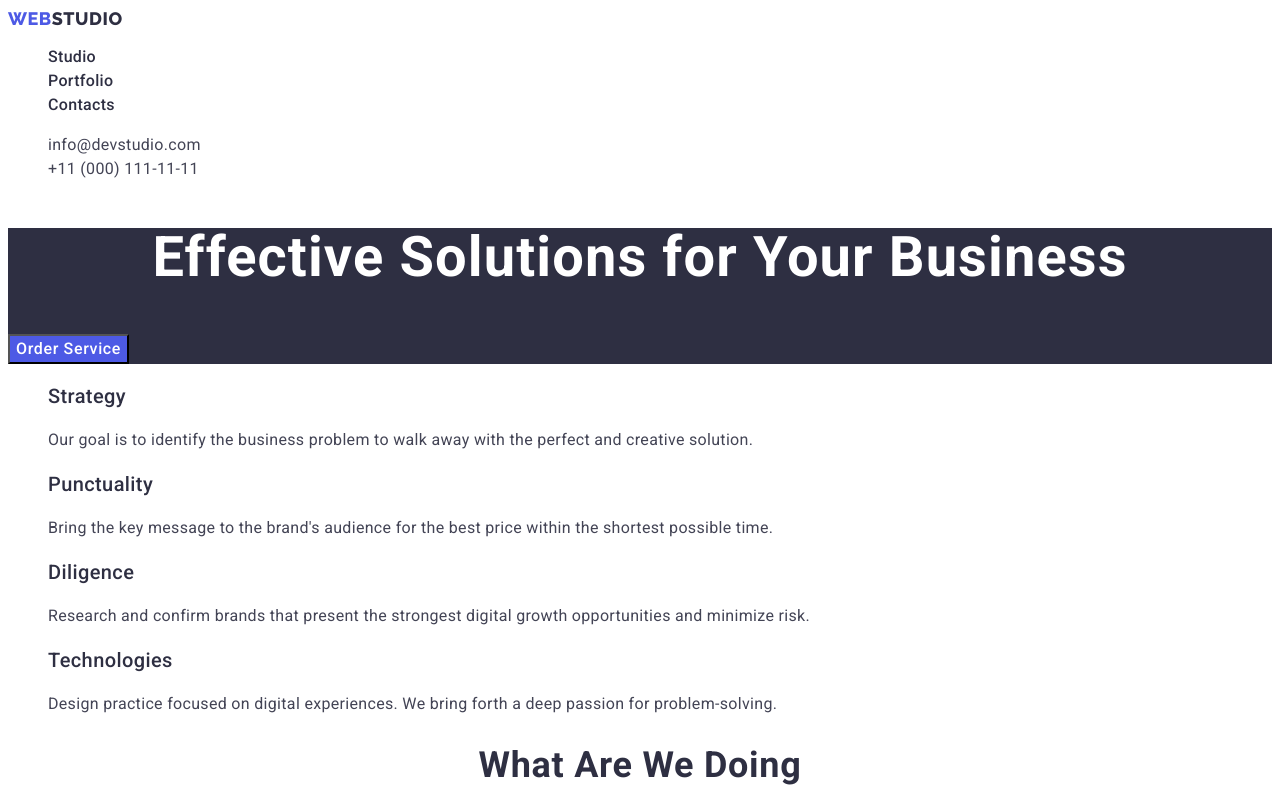
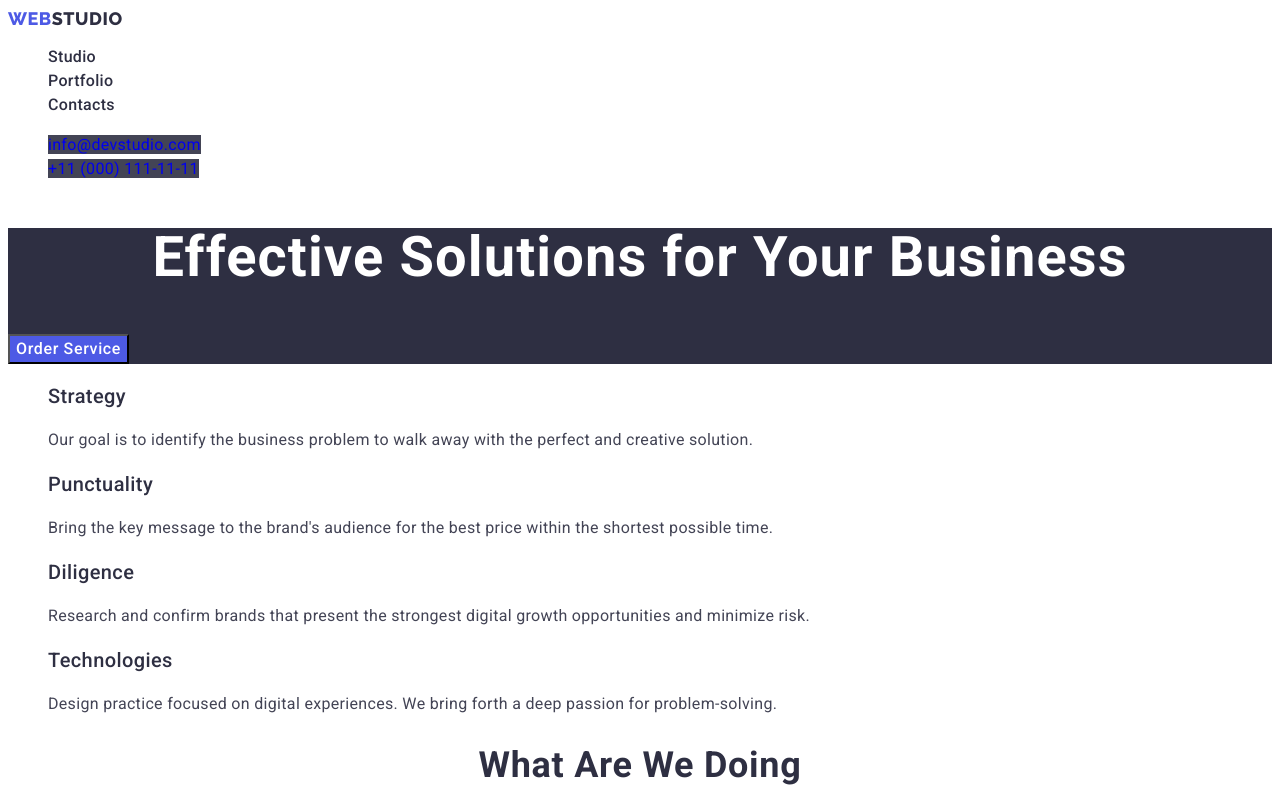
Before and after one commit to kchbtrvv/home-work2, a plain HTML site: page index.html in a window 1280 px wide. Shown: the top 800 px of the page. Drawn offline with Linux system fonts and the light colour scheme.

Commit message:
Update style.css

```diff
--- a/css/style.css
+++ b/css/style.css
@@ -53,12 +53,12 @@
      font-size: 16px;
      line-height: 1.5;
      letter-spacing: 0.02em;
-     color: var(--headre-adress-link);
+     background-color: var(--headre-adress-link);
  }
 
  .headre-adress-link:hover,
  .headre-adress-link:focus {
-     color: var(--header-link-hf);
+     background-color: var(--header-link-hf);
 
  }
 
```
